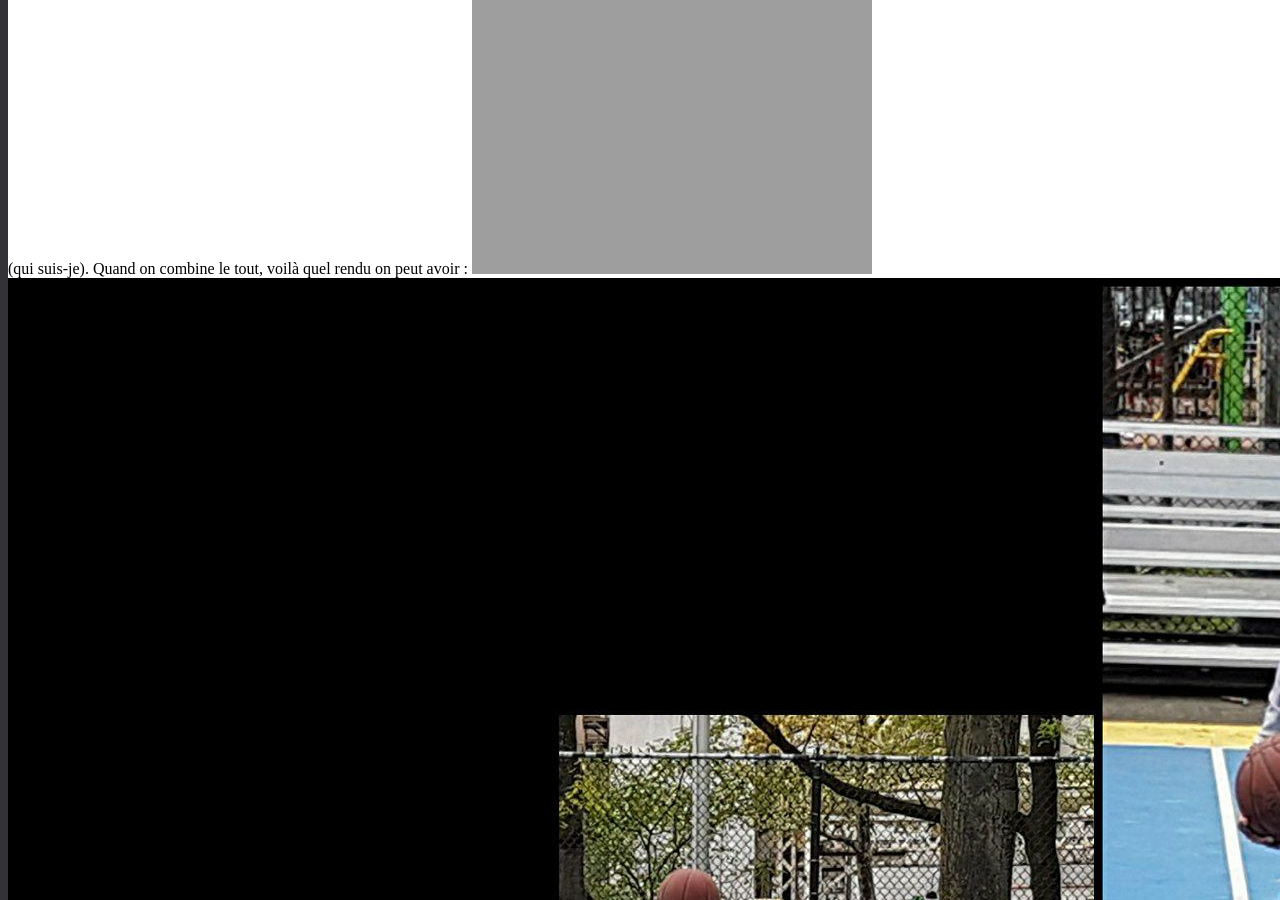
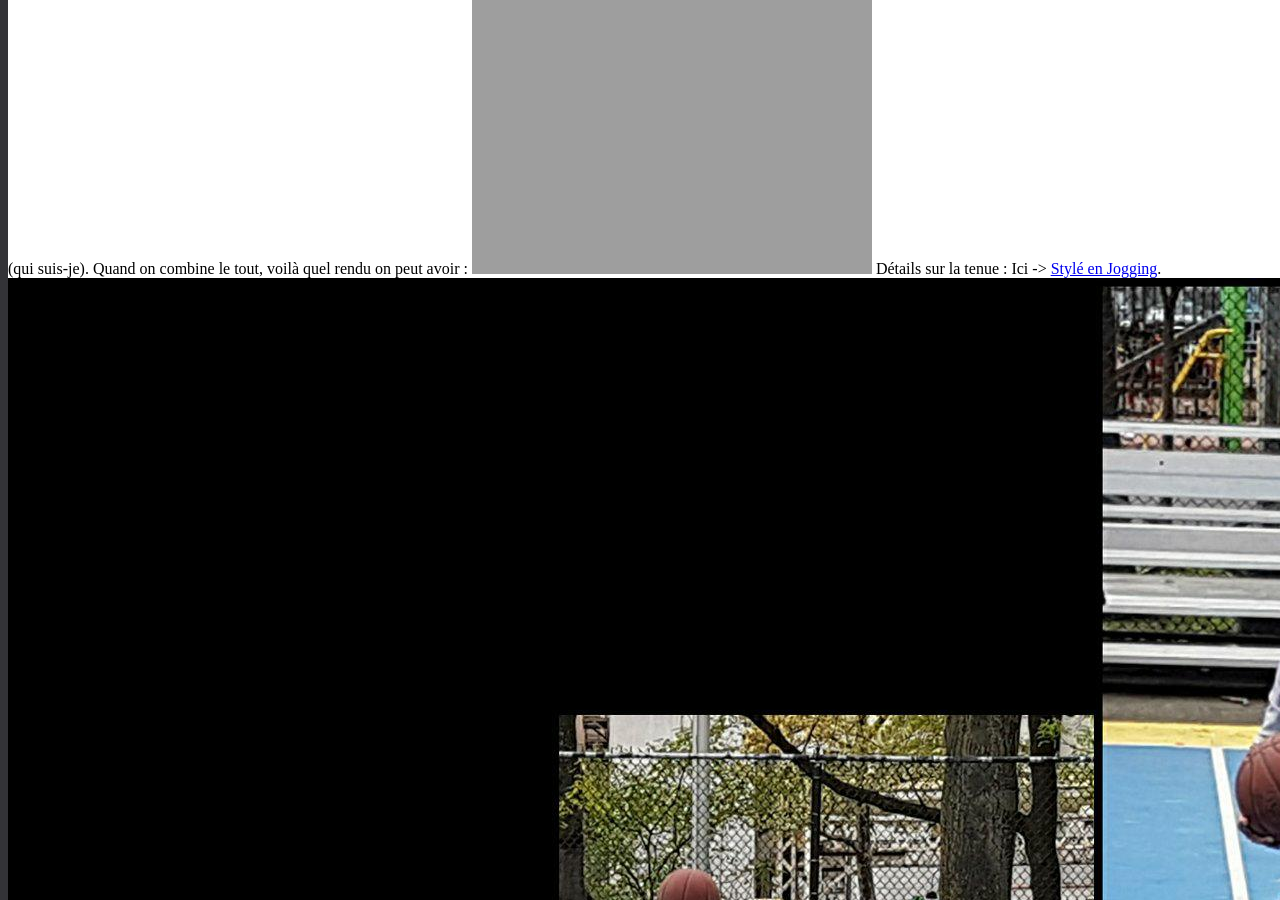
Before and after one commit to darkh2/darkh2.github.io, a Jekyll site: the page built from _posts/2018-06-17-Développement-du-Style-(-part-1-).md, in a window 1280 px wide and 900 px high, scrolled down 1043 px. Built offline with Jekyll 4.4.1, drawn with Linux system fonts in a browser that asks for light colours; comment, search, counter and statistics services are not loaded.

Commit message:
Update 2018-06-17-Développement-du-Style-(-part-1-).md

```diff
--- a/_posts/2018-06-17-Développement-du-Style-(-part-1-).md
+++ b/_posts/2018-06-17-Développement-du-Style-(-part-1-).md
@@ -31,6 +31,7 @@ Cela tombe bien que ce soit bientôt la période de soldes, si vous faîtes à l
 
 Prenons un exemple : J'aime le basket (mes goûts). J'aime être à l'aise dans mes déplacements (mes occupations). Etre habillé décontracté et en même temps, je suis quelqu'un qui aime se démarquer (qui suis-je). Quand on combine le tout, voilà quel rendu on peut avoir :
 ![stylejoggingfit]({{site.url}}/{{site.baseurl}}img/stylejoggingfit.jpg)
+Détails sur la tenue : Ici -> [Stylé en Jogging](http://http://www.crevardstyle.com/Stylé-en-Jogging).
 ![montageredjacket]({{site.url}}/{{site.baseurl}}img/montageredjacket.jpg)
 
 Dans le prochain article, je ferai un point sur les fondamentaux de la garde robe masculine.
```
